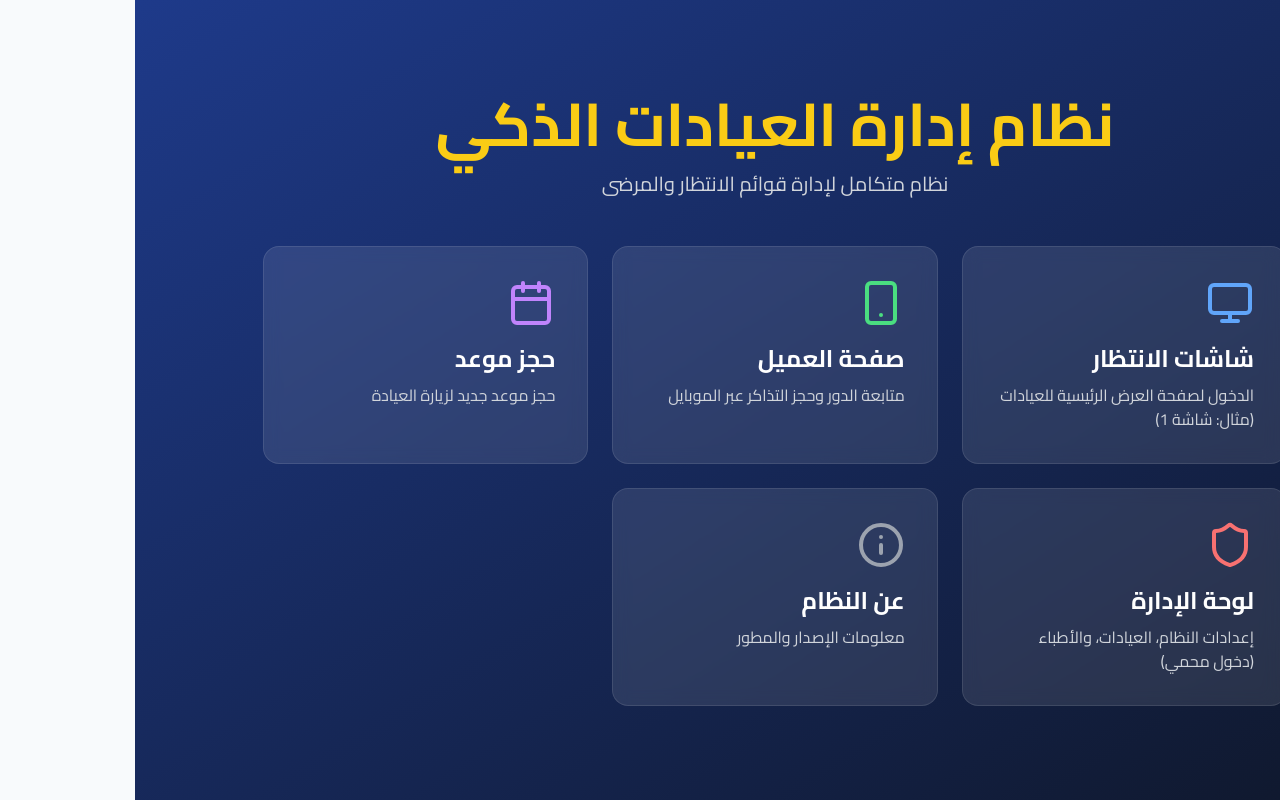
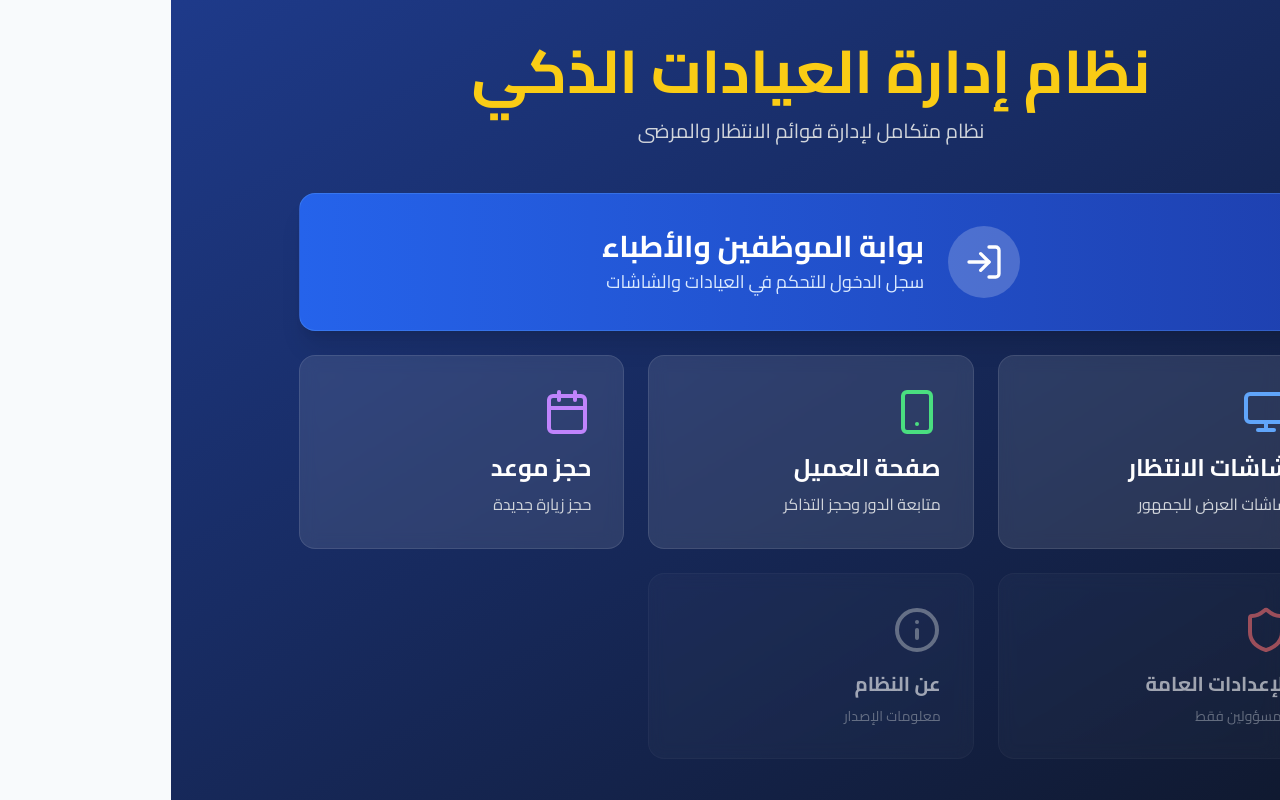
Before and after one commit to waa2l/queuex, a Next.js app: page / in a window 1280 px wide. Built offline with nearby package versions, Linux system fonts and the light colour scheme.

Commit message:
Update page.tsx

```diff
--- a/src/app/page.tsx
+++ b/src/app/page.tsx
@@ -1,48 +1,60 @@
 import Link from 'next/link';
-import { Monitor, Calendar, Shield, Smartphone, Info } from 'lucide-react';
+import { Monitor, Calendar, Shield, Smartphone, Info, LogIn } from 'lucide-react';
 
 export default function Home() {
   return (
-    <main className="min-h-screen bg-gradient-to-br from-blue-900 to-slate-900 flex flex-col items-center justify-center p-6 text-white">
+    <main className="min-h-screen bg-gradient-to-br from-blue-900 to-slate-900 flex flex-col items-center justify-center p-6 text-white" dir="rtl">
       <div className="text-center mb-12">
         <h1 className="text-4xl md:text-6xl font-bold mb-4 text-yellow-400">نظام إدارة العيادات الذكي</h1>
         <p className="text-xl text-gray-300">نظام متكامل لإدارة قوائم الانتظار والمرضى</p>
       </div>
 
       <div className="grid grid-cols-1 md:grid-cols-2 lg:grid-cols-3 gap-6 w-full max-w-5xl">
+
+        {/* === زر جديد: بوابة دخول الموظفين === */}
+        <Link href="/login" className="group bg-gradient-to-r from-blue-600 to-blue-800 hover:from-blue-500 hover:to-blue-700 p-8 rounded-2xl shadow-xl border border-blue-400/30 transform hover:-translate-y-2 transition-all col-span-1 md:col-span-2 lg:col-span-3 flex items-center justify-center gap-6">
+          <div className="bg-white/20 p-4 rounded-full group-hover:scale-110 transition">
+            <LogIn className="w-10 h-10 text-white" />
+          </div>
+          <div className="text-right">
+            <h2 className="text-3xl font-bold mb-1">بوابة الموظفين والأطباء</h2>
+            <p className="text-blue-100 text-lg">سجل الدخول للتحكم في العيادات والشاشات</p>
+          </div>
+        </Link>
+
         {/* كارت شاشات العرض */}
         <Link href="/display/screen-1" className="group bg-white/10 hover:bg-white/20 p-8 rounded-2xl border border-white/10 backdrop-blur transition-all hover:-translate-y-2">
           <Monitor className="w-12 h-12 text-blue-400 mb-4 group-hover:scale-110 transition" />
           <h2 className="text-2xl font-bold mb-2">شاشات الانتظار</h2>
-          <p className="text-gray-300">الدخول لصفحة العرض الرئيسية للعيادات (مثال: شاشة 1)</p>
+          <p className="text-gray-300">شاشات العرض للجمهور</p>
         </Link>
 
         {/* كارت صفحة العميل */}
         <Link href="/customer" className="group bg-white/10 hover:bg-white/20 p-8 rounded-2xl border border-white/10 backdrop-blur transition-all hover:-translate-y-2">
           <Smartphone className="w-12 h-12 text-green-400 mb-4 group-hover:scale-110 transition" />
           <h2 className="text-2xl font-bold mb-2">صفحة العميل</h2>
-          <p className="text-gray-300">متابعة الدور وحجز التذاكر عبر الموبايل</p>
+          <p className="text-gray-300">متابعة الدور وحجز التذاكر</p>
         </Link>
 
         {/* كارت الحجز */}
         <Link href="/booking" className="group bg-white/10 hover:bg-white/20 p-8 rounded-2xl border border-white/10 backdrop-blur transition-all hover:-translate-y-2">
           <Calendar className="w-12 h-12 text-purple-400 mb-4 group-hover:scale-110 transition" />
           <h2 className="text-2xl font-bold mb-2">حجز موعد</h2>
-          <p className="text-gray-300">حجز موعد جديد لزيارة العيادة</p>
+          <p className="text-gray-300">حجز زيارة جديدة</p>
         </Link>
 
-        {/* كارت الإدارة */}
-        <Link href="/admin" className="group bg-white/10 hover:bg-white/20 p-8 rounded-2xl border border-white/10 backdrop-blur transition-all hover:-translate-y-2">
+        {/* كارت الإدارة (للمشرف العام فقط) */}
+        <Link href="/admin" className="group bg-white/5 hover:bg-white/10 p-8 rounded-2xl border border-white/5 backdrop-blur transition-all hover:-translate-y-2 opacity-60 hover:opacity-100">
           <Shield className="w-12 h-12 text-red-400 mb-4 group-hover:scale-110 transition" />
-          <h2 className="text-2xl font-bold mb-2">لوحة الإدارة</h2>
-          <p className="text-gray-300">إعدادات النظام، العيادات، والأطباء (دخول محمي)</p>
+          <h2 className="text-xl font-bold mb-2">الإعدادات العامة</h2>
+          <p className="text-gray-400 text-sm">للمسؤولين فقط</p>
         </Link>
 
         {/* كارت من نحن */}
-        <Link href="/about" className="group bg-white/10 hover:bg-white/20 p-8 rounded-2xl border border-white/10 backdrop-blur transition-all hover:-translate-y-2 col-span-1 md:col-span-2 lg:col-span-1">
+        <Link href="/about" className="group bg-white/5 hover:bg-white/10 p-8 rounded-2xl border border-white/5 backdrop-blur transition-all hover:-translate-y-2 opacity-60 hover:opacity-100">
           <Info className="w-12 h-12 text-gray-400 mb-4 group-hover:scale-110 transition" />
-          <h2 className="text-2xl font-bold mb-2">عن النظام</h2>
-          <p className="text-gray-300">معلومات الإصدار والمطور</p>
+          <h2 className="text-xl font-bold mb-2">عن النظام</h2>
+          <p className="text-gray-400 text-sm">معلومات الإصدار</p>
         </Link>
       </div>
     </main>
```
